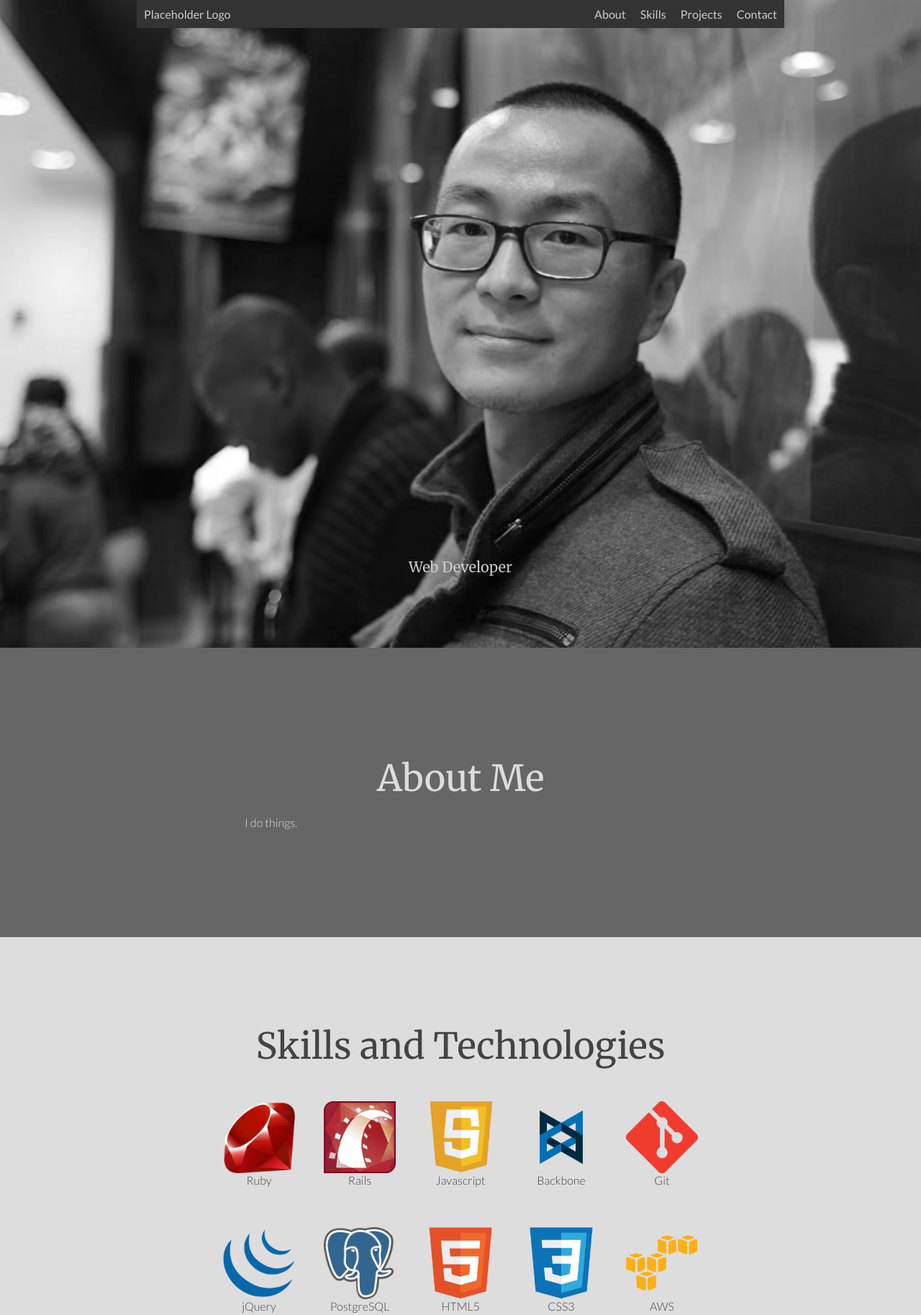
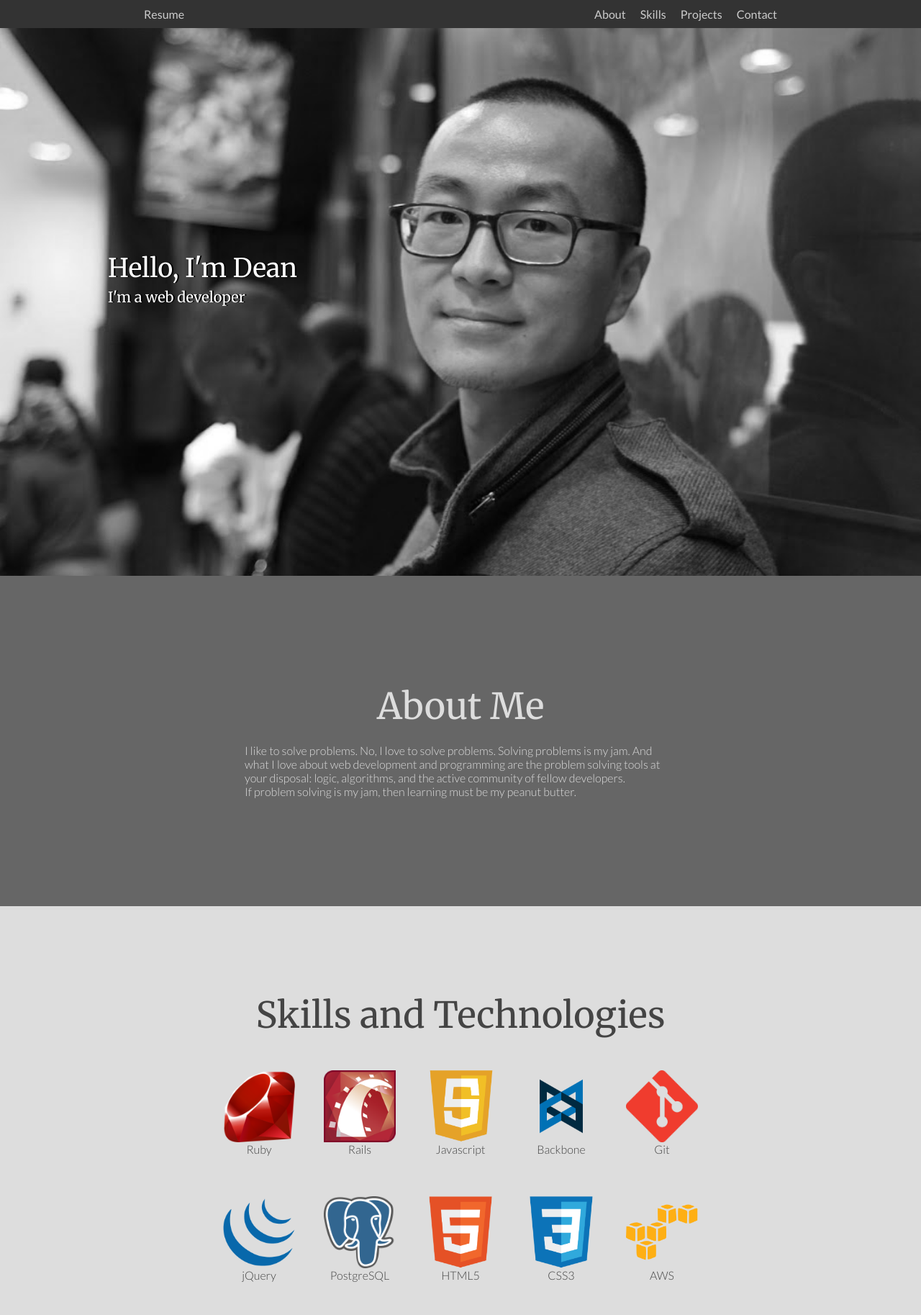
Before and after one commit to eatmorehufu/oldpersonalpage, a plain HTML site: page index.html in a window 1280 px wide. Shown: the top 1827 px of the page at 72% size. Drawn offline with Linux system fonts and the light colour scheme; a web font is replaced by a local one.

Commit message:
Give face, start working on blurb.

```diff
--- a/css/stylesheet.css
+++ b/css/stylesheet.css
@@ -1,11 +1,13 @@
 /* CSS Resets and utilities */
 html, body, h1, h2, a, header,
 ul, li, section, main, h3, p,
-figure {
+figure, button {
   margin: 0;
   padding: 0;
   border: 0;
+  outline: none;
   font: inherit;
+  background: transparent;
   text-decoration: inherit;
   text-align: inherit;
   color: inherit;
@@ -42,25 +44,30 @@ section {
   position: fixed;
   background: #333;
   margin: auto;
-  width: 900px;
+  width: 100%;
   top: 0px;
-  left: calc(50% - 450px);
   z-index: 3;
   color: #ccc;
   font-family: 'Lato';
 }
 
-.nav-bar .logo {
-  float: left;
+.nav-menu {
+  width: 900px;
+  margin: auto;
 }
 
-.nav-bar a {
+.nav-bar a, .nav-bar button {
   display: block;
   padding: 10px;
 }
 
-.nav-bar a:hover {
+.nav-bar button{
+  float: left;
+}
+
+.nav-bar a:hover, .nav-bar button:hover {
   color: #999;
+  cursor: pointer;
 }
 
 .nav-list {
@@ -74,54 +81,33 @@ section {
 /* Intro pane style */
 
 #intro {
-  background-image: url('../images/me.jpg');
-  background-repeat: no-repeat;
+  background: url('../images/me.jpg') no-repeat;
   background-size: cover;
   -moz-background-size: cover;
   -o-background-size: cover;
   -webkit-background-size: cover;
   font-family: 'Lato';
-  height: 600px;
+  height: 500px;
   padding: 150px;
+  position: relative;
 }
 
-.center-logo {
+
+#intro h3, #intro h1 {
   position: absolute;
-  left: calc(50% - 200px);
-  top: 80px;
-  width: 320px;
-  height: 400px;
-  padding: 0px 40px;
-  margin: auto;
-  background: #ccc;
-  font-weight: 900;
-  font-size: 180px;
-  text-align: center;
-  color: #333;
-}
-
-.center-logo > h1 {
-  float: left;
-  width: 160px;
-  height: 180px;
-}
-
-.center-logo > h2 {
-  float: left;
-  width: 160px;
-  height: 180px;
-  margin: auto;
-  font-style: italic;
+  color: #fff;
+  font-family: 'Merriweather';
+  text-shadow: 2px 0px 0px #000;
 }
 
 #intro h3 {
-  position: absolute;
-  left: 50%;
-  transform: translateX(-50%);
-  bottom: 100px;
+  top: 400px;
   font-size: 20px;
-  color: #ccc;
-  font-family: 'Merriweather'
+}
+
+#intro h1 {
+  top: 350px;
+  font-size: 36px;
 }
 
 
--- a/index.html
+++ b/index.html
@@ -12,9 +12,10 @@
 
   <body>
 
-    <header class="nav-bar group">
+    <header class="nav-bar">
+      <nav class="group nav-menu"
         <div class="logo">
-        <a href="#intro">Placeholder Logo</a>
+          <button>Resume</button>
         </div>
         <ul class="nav-list group">
           <li><a href="#about">About</a></li>
@@ -22,14 +23,22 @@
           <li><a href="#projects">Projects</a></li>
           <li><a href="#contact">Contact</a></li>
         </ul>
+      </nav>
     </header>
   <section id="intro" class="group">
-    <h3>Web Developer</h3>
+    <h1>Hello, I'm Dean</h1>
+    <h3>I'm a web developer</h3>
   </section>
   <section id="about" class="group">
     <h1>About Me</h1>
     <p>
-      I do things.
+      I like to solve problems. No, I love to solve problems. Solving problems
+      is my jam. And what I love about web development and programming
+      are the problem solving tools at your disposal: logic, algorithms,
+      and the active community of fellow developers.
+    </p>
+    <p>
+      If problem solving is my jam, then learning must be my peanut butter.
     </p>
     <p>
 
@@ -68,8 +77,9 @@
           <ul>
             <li>- Omniauth allows log-in with Google accounts</li>
             <li>- Google geocoding API sets and searches group and event locations</li>
-            <li>- Single page RESTful JSON API structure facilitates quick page navigation</li>
-            <li>- Nested back-end associations create information rich pages</li>
+            <li>- Single page structure facilitates quick page navigation</li>
+            <li>- Nested associations create information rich pages</li>
+            <li>- RSpec model tests ensure database functionality</li>
           </ul>
         </div>
       </li>
```
Lines whose indentation alone changed are shown as unchanged.
